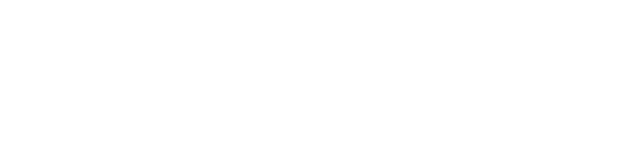
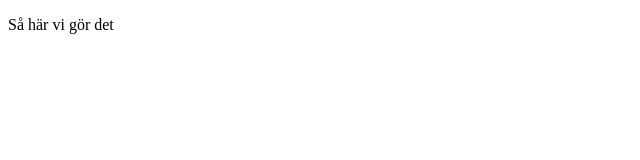
Before and after one commit to carlhammarling/arbetsmetodik2, a plain HTML site: page index.html in a window 1280 px wide. Shown: the whole page, without its empty margins (0-640 px from the left). Drawn offline with Linux system fonts and the light colour scheme.

Commit message:
charly push

```diff
--- a/index.html
+++ b/index.html
@@ -7,6 +7,7 @@
     <title>hej och hå</title>
 </head>
 <body>
+    <p>Så här vi gör det</p>
 
     <script src=""></script>
 </body>
```
